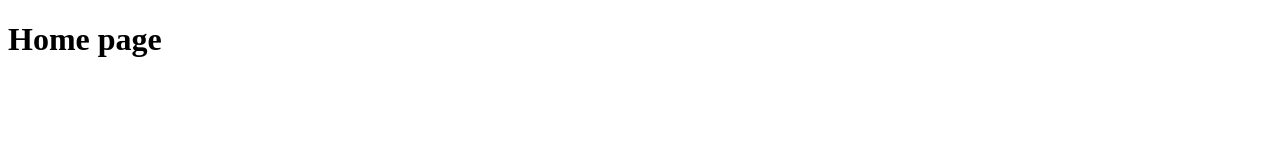
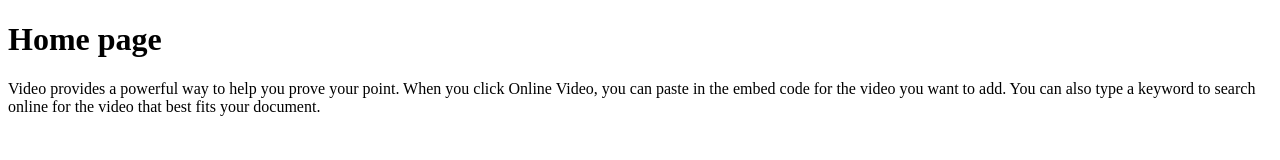
Before and after one commit to faizalioffical355-dev/cpism_pro, a plain HTML site: page index.html in a window 1280 px wide. Drawn offline with Linux system fonts and the light colour scheme.

Commit message:
Add explanation for embedding online videos
Added a paragraph explaining the use of online video.

```diff
--- a/index.html
+++ b/index.html
@@ -9,6 +9,12 @@
 
 
     <h1>Home page</h1>
+    <p>
+Video provides a powerful way to help you prove your point.
+        When you click Online Video, you can paste in the embed code for the
+        video you want to add. You can also type a keyword to search online for the video that best fits your document.
+
+    </p>
 
 </body>
 </html>
```
